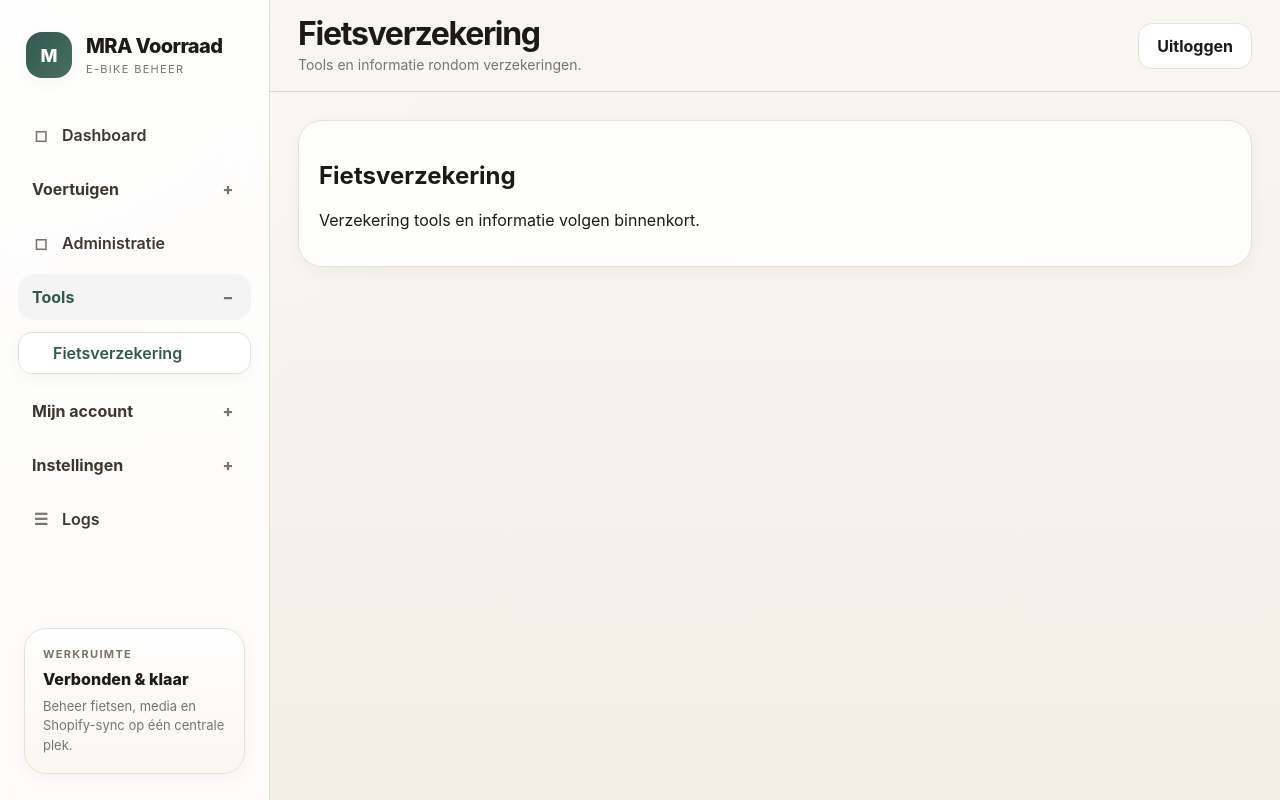
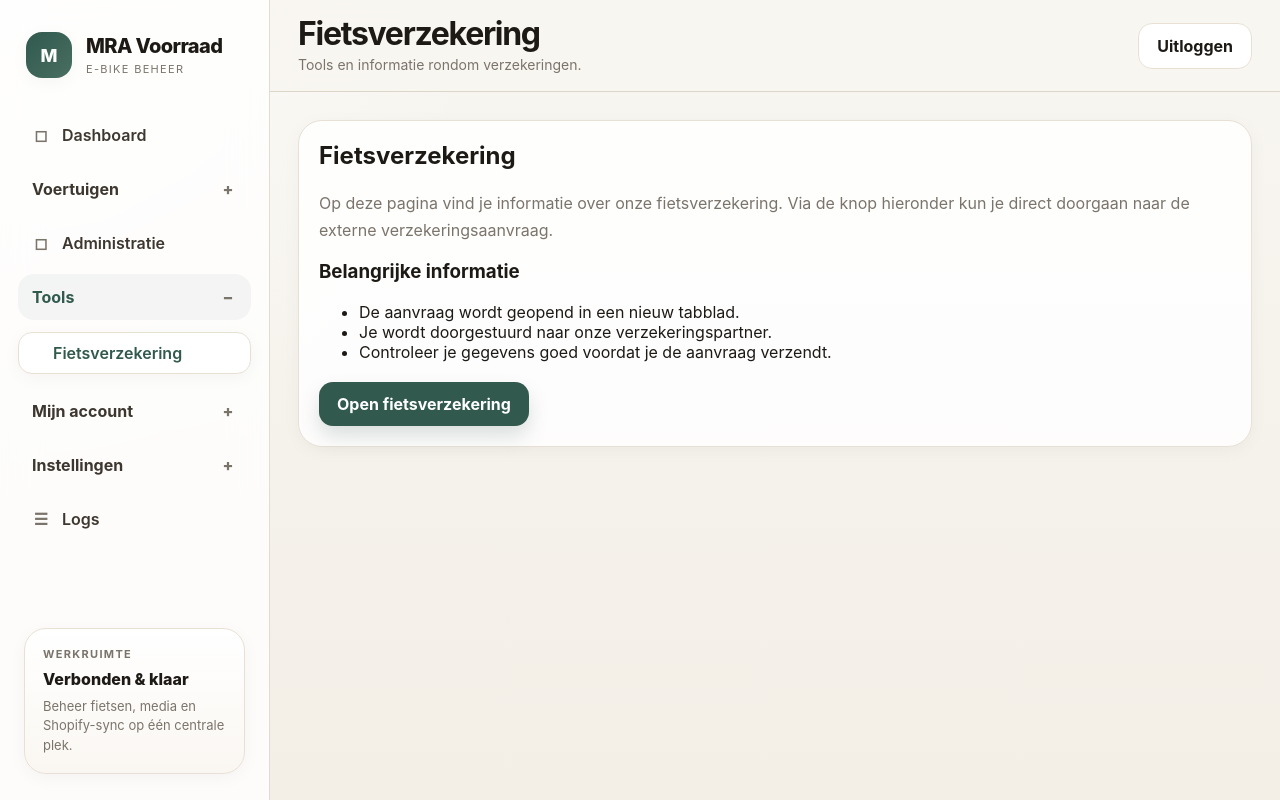
Before and after one commit to kenzy204/MRA-Inventory, a React app in the folder frontend/: page /fietsverzekering in a window 1280 px wide. Built offline with nearby package versions, Linux system fonts and the light colour scheme; no server answers; sample sign-in values are in the browser's storage; the HTML template or start-up script is replaced by a standard one.

Commit message:
Update FietsverzekeringPage.jsx

```diff
--- a/frontend/src/pages/FietsverzekeringPage.jsx
+++ b/frontend/src/pages/FietsverzekeringPage.jsx
@@ -1,8 +1,39 @@
 export default function FietsverzekeringPage() {
+  const insuranceUrl =
+    'https://service.unigarant.nl/Axon/add-single-application/form/fill-form/screen/S1?formExtId=ANDoorlopendeFiets&formDialogueExtId=aanvraagInternetExternSysteemANWB&formBehaviourExtId=%257B%2522prefix%2522%253A%2522A%2522%252C%2522agreementExtId%2522%253A%252213283.ANDoorlopendeFiets%2522%257D&dateFormDefinition=2026-04-15&originExtId=Internet';
+
   return (
-    <div className="panel">
-      <h2>Fietsverzekering</h2>
-      <p>Verzekering tools en informatie volgen binnenkort.</p>
+    <div className="insurance-page">
+      <div className="panel">
+        <h2 style={{ marginTop: 0 }}>Fietsverzekering</h2>
+
+        <p style={{ color: 'var(--muted)', lineHeight: 1.7 }}>
+          Op deze pagina vind je informatie over onze fietsverzekering.
+          Via de knop hieronder kun je direct doorgaan naar de externe
+          verzekeringsaanvraag.
+        </p>
+
+        <div className="insurance-info-box">
+          <h3 style={{ marginTop: 0 }}>Belangrijke informatie</h3>
+
+          <ul className="insurance-list">
+            <li>De aanvraag wordt geopend in een nieuw tabblad.</li>
+            <li>Je wordt doorgestuurd naar onze verzekeringspartner.</li>
+            <li>Controleer je gegevens goed voordat je de aanvraag verzendt.</li>
+          </ul>
+        </div>
+
+        <div style={{ display: 'flex', gap: 12, flexWrap: 'wrap', marginTop: 20 }}>
+          <a
+            href={insuranceUrl}
+            target="_blank"
+            rel="noopener noreferrer"
+            className="primary-btn"
+          >
+            Open fietsverzekering
+          </a>
+        </div>
+      </div>
     </div>
   );
 }
```
